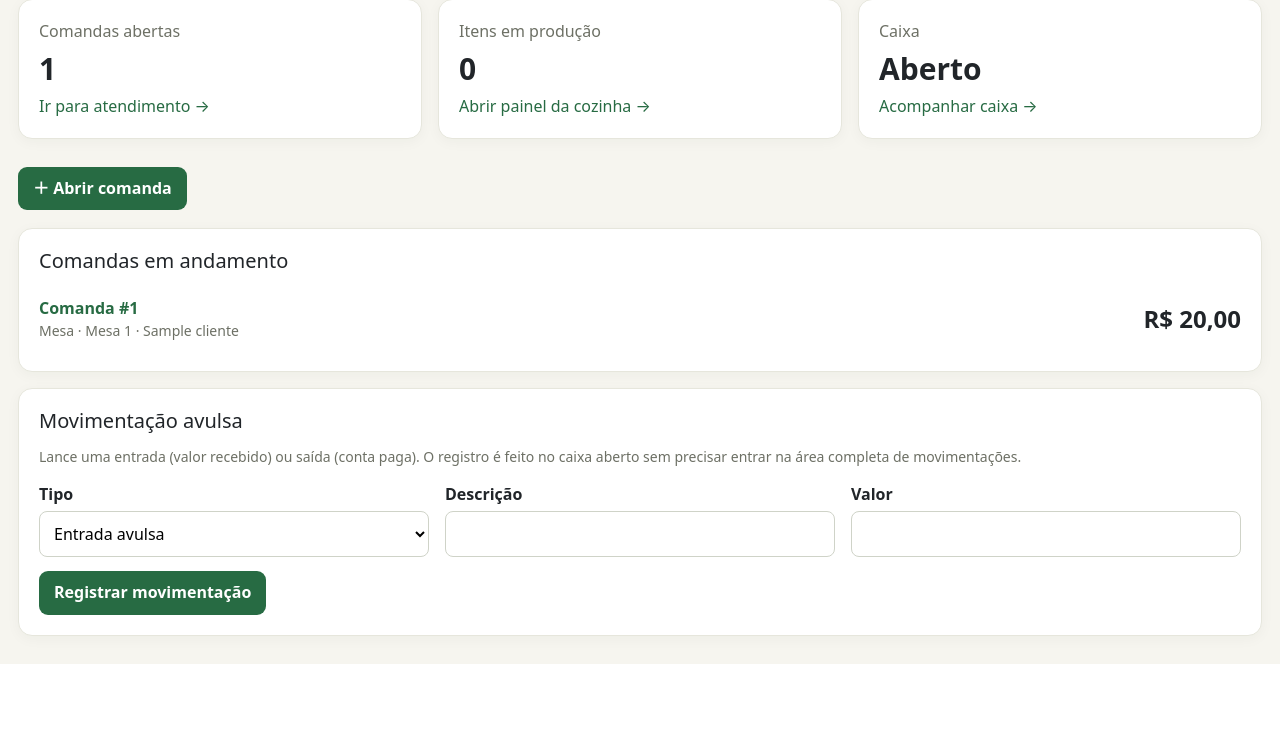
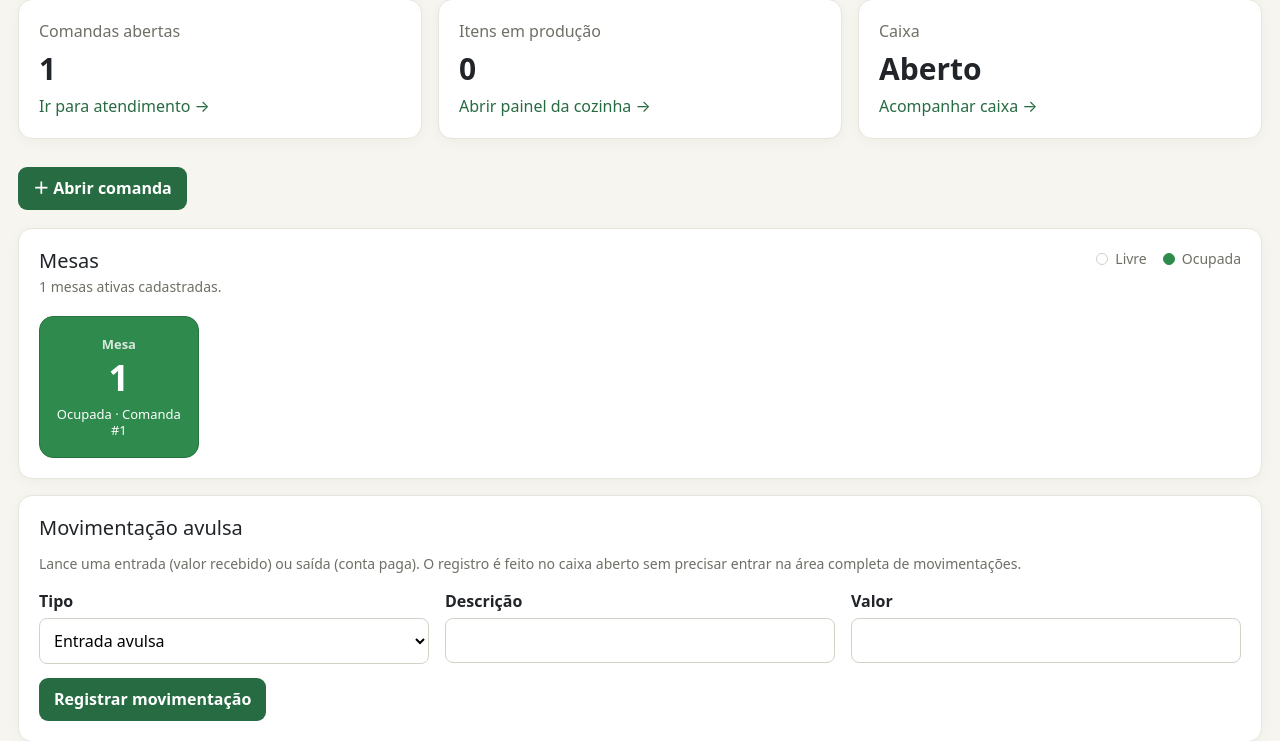
Before and after one commit to joaosalesgn/garapeiro, a Django app: page / in a window 1280 px wide. Shown: the part 197-938 px from the top of the page. Before the commit the page ends 861 px from the top, so only its background shows below. Run offline with Django 5.2, Linux system fonts and the light colour scheme; a user stored in the database is signed in; tables that the repository leaves empty hold one stand-in row (values such as "Sample post").

Commit message:
Melhorado a tela de início colocando mesas em formato de quadrados.

```diff
--- a/atendimento/templates/base.html
+++ b/atendimento/templates/base.html
@@ -9,6 +9,7 @@
     crossorigin="anonymous">
   {% load static %}
   <link href="{% static 'css/utils.css' %}" rel="stylesheet">
+  {% block page_css %}{% endblock %}
 </head>
 
 <body>
--- a/atendimento/templates/comanda.html
+++ b/atendimento/templates/comanda.html
@@ -6,7 +6,7 @@
 {% block extra_css %}<link href="{% static 'css/comanda.css' %}" rel="stylesheet">{% endblock %}
 {% block content %}
     <div class="toolbar">
-        <a href="{% url 'atendimento:comandas' %}">← Atendimento</a><span class="pill {% if comanda.status != 'ABERTA' %}warn{% endif %}">{{ comanda.get_status_display }}</span>
+        <a href="{% url 'atendimento:inicio' %}">← Atendimento</a><span class="pill {% if comanda.status != 'ABERTA' %}warn{% endif %}">{{ comanda.get_status_display }}</span>
     </div>
     <h1>
         Comanda #{{ comanda.pk }}
--- a/atendimento/templates/formulario.html
+++ b/atendimento/templates/formulario.html
@@ -20,7 +20,7 @@
                 </div>
             {% endfor %}
             <div class="toolbar">
-                <button type="submit">Salvar</button><a class="btn secondary" href="{% url voltar %}">Voltar</a>
+                <button type="submit">Salvar</button><a class="btn secondary" href="{% url 'atendimento:inicio' %}">Voltar</a>
             </div>
         </form>
     </section>
--- a/atendimento/templates/inicio.html
+++ b/atendimento/templates/inicio.html
@@ -1,6 +1,10 @@
 {% extends 'base.html' %}
+{% load static %}
 {% block title %}
     Visão geral
+{% endblock %}
+{% block page_css %}
+    <link href="{% static 'css/inicio.css' %}" rel="stylesheet">
 {% endblock %}
 {% block content %}
     <h1>
@@ -53,34 +57,51 @@
             <a class="btn" href="{% url 'atendimento:nova_comanda' %}">＋ Abrir comanda</a>
         </div>
     {% endif %}
-    {% if pode_atendimento %}
-        <section class="card list-card">
-            <h2>
-                Comandas em andamento
-            </h2>
-            {% for comanda in comandas %}
-                <div class="list-row">
-                    <div class="list-row-main">
-                        <strong><a href="{% url 'atendimento:comanda' comanda.pk %}">Comanda #{{ comanda.pk }}</a></strong>
-                        <div class="subtle">
-                            {{ comanda.get_canal_display }}
-                            {% if comanda.mesa %}
-                                · Mesa {{ comanda.mesa.numero }}
-                            {% endif %}
-                            {% if comanda.cliente %}
-                                · {{ comanda.cliente.nome }}
-                            {% endif %}
-                        </div>
-                    </div>
-                    <div class="total">
-                        R$ {{ comanda.total|floatformat:2 }}
-                    </div>
+    {% if pode_atendimento or pode_abrir_comanda %}
+        <section class="card">
+            <div class="tables-heading">
+                <div>
+                    <h2>Mesas</h2>
+                    <p class="subtle">{{ total_mesas }} mesas ativas cadastradas.</p>
                 </div>
-            {% empty %}
-                <div class="empty">
-                    Nenhuma comanda aberta no momento.
+                <div class="tables-legend" aria-label="Legenda das mesas">
+                    <span><i class="table-legend-dot table-legend-free"></i>Livre</span>
+                    <span><i class="table-legend-dot table-legend-busy"></i>Ocupada</span>
                 </div>
-            {% endfor %}
+            </div>
+            <div class="tables-grid">
+                {% for mesa in mesas %}
+                    {% with comanda=mesa.comandas_abertas.0 %}
+                        {% if comanda and pode_atendimento %}
+                            <a class="table-tile table-tile-busy" href="{% url 'atendimento:comanda' comanda.pk %}" aria-label="Mesa {{ mesa.numero }}, ocupada. Abrir comanda {{ comanda.pk }}">
+                                <span class="table-tile-label">Mesa</span>
+                                <strong class="table-tile-number">{{ mesa.numero }}</strong>
+                                <span class="table-tile-status">Ocupada · Comanda #{{ comanda.pk }}</span>
+                            </a>
+                        {% elif comanda %}
+                            <div class="table-tile table-tile-busy table-tile-static" aria-label="Mesa {{ mesa.numero }}, ocupada">
+                                <span class="table-tile-label">Mesa</span>
+                                <strong class="table-tile-number">{{ mesa.numero }}</strong>
+                                <span class="table-tile-status">Ocupada</span>
+                            </div>
+                        {% elif pode_abrir_comanda %}
+                            <a class="table-tile table-tile-free" href="{% url 'atendimento:nova_comanda' %}?mesa={{ mesa.pk }}" aria-label="Mesa {{ mesa.numero }}, livre. Abrir comanda">
+                                <span class="table-tile-label">Mesa</span>
+                                <strong class="table-tile-number">{{ mesa.numero }}</strong>
+                                <span class="table-tile-status">Livre · Abrir comanda</span>
+                            </a>
+                        {% else %}
+                            <div class="table-tile table-tile-free table-tile-static" aria-label="Mesa {{ mesa.numero }}, livre">
+                                <span class="table-tile-label">Mesa</span>
+                                <strong class="table-tile-number">{{ mesa.numero }}</strong>
+                                <span class="table-tile-status">Livre</span>
+                            </div>
+                        {% endif %}
+                    {% endwith %}
+                {% empty %}
+                    <div class="empty tables-empty">Nenhuma mesa ativa cadastrada.</div>
+                {% endfor %}
+            </div>
         </section>
     {% endif %}
     {% if pode_movimentar %}
--- a/atendimento/views.py
+++ b/atendimento/views.py
@@ -6,7 +6,7 @@ from django.contrib.auth import views as auth_views
 from django.contrib.auth import logout as auth_logout
 from django.contrib.auth.decorators import login_required, permission_required
 from django.db import IntegrityError, transaction
-from django.db.models import Sum
+from django.db.models import Prefetch, Sum
 from django.http import Http404
 from django.shortcuts import get_object_or_404, redirect, render
 from django.urls import reverse
@@ -19,7 +19,7 @@ from .forms import (
 )
 from .models import (
     Caixa, Cliente, Comanda, ComandaItem, ItemAdicional, MovimentacaoCaixa, Pagamento,
-    ContaReceber, ContaPagar, BaixaContaPagar
+    ContaReceber, ContaPagar, BaixaContaPagar, Mesa,
 )
 
 
@@ -60,12 +60,25 @@ def inicio(request):
     pode_atendimento = request.user.has_perm("atendimento.view_comanda")
     pode_cozinha = request.user.has_perm("atendimento.view_comandaitem")
     pode_caixa = request.user.has_perm("atendimento.view_caixa")
+    pode_abrir_comanda = request.user.has_perm("atendimento.add_comanda")
     comandas_abertas = (
-        Comanda.objects.filter(status=Comanda.Status.ABERTA).select_related("mesa", "cliente")
+        Comanda.objects.filter(status=Comanda.Status.ABERTA)
         if pode_atendimento else Comanda.objects.none()
     )
+    mesas = (
+        Mesa.objects.filter(ativa=True).order_by("numero").prefetch_related(
+            Prefetch(
+                "comandas",
+                queryset=Comanda.objects.filter(status=Comanda.Status.ABERTA).only("pk", "mesa_id"),
+                to_attr="comandas_abertas",
+            )
+        )
+        if pode_atendimento or pode_abrir_comanda
+        else Mesa.objects.none()
+    )
     return render(request, "inicio.html", {
-        "comandas": comandas_abertas[:12], "total_comandas": comandas_abertas.count(),
+        "mesas": mesas, "total_mesas": mesas.count(),
+        "total_comandas": comandas_abertas.count(),
         "itens_cozinha": ComandaItem.objects.filter(
             status_producao=ComandaItem.StatusProducao.ENVIADO,
             comanda__status=Comanda.Status.ABERTA,
@@ -74,7 +87,7 @@ def inicio(request):
         "pode_atendimento": pode_atendimento,
         "pode_cozinha": pode_cozinha,
         "pode_caixa": pode_caixa,
-        "pode_abrir_comanda": request.user.has_perm("atendimento.add_comanda"),
+        "pode_abrir_comanda": pode_abrir_comanda,
         "pode_movimentar": request.user.has_perm("atendimento.add_movimentacaocaixa"),
         "movimentacao_form": MovimentacaoForm() if request.user.has_perm("atendimento.add_movimentacaocaixa") else None,
         "caixa_disponivel": _caixa_aberto() is not None if request.user.has_perm("atendimento.add_movimentacaocaixa") else False,
@@ -92,7 +105,10 @@ def comandas(request):
 @login_required
 @permission_required("atendimento.add_comanda", raise_exception=True)
 def nova_comanda(request):
-    form = NovaComandaForm(request.POST or None)
+    form = NovaComandaForm(
+        request.POST or None,
+        initial={"mesa": request.GET.get("mesa")} if request.method == "GET" else None,
+    )
     if request.method == "POST" and form.is_valid():
         dados = form.cleaned_data
         comanda = Comanda.objects.create(
--- /dev/null
+++ b/static/css/inicio.css
@@ -0,0 +1,147 @@
+.tables-heading {
+    display: flex;
+    align-items: flex-start;
+    justify-content: space-between;
+    gap: 16px;
+    margin-bottom: 18px
+}
+
+.tables-heading h2 {
+    margin-bottom: 4px
+}
+
+.tables-heading p {
+    margin: 0
+}
+
+.tables-legend {
+    display: flex;
+    align-items: center;
+    gap: 16px;
+    flex-wrap: wrap;
+    color: var(--muted);
+    font-size: 14px
+}
+
+.tables-legend span {
+    display: inline-flex;
+    align-items: center;
+    gap: 7px
+}
+
+.table-legend-dot {
+    width: 12px;
+    height: 12px;
+    display: inline-block;
+    border: 1px solid #cfd3c8;
+    border-radius: 50%
+}
+
+.table-legend-free {
+    background: #fff
+}
+
+.table-legend-busy {
+    background: #2f8a4d;
+    border-color: #2f8a4d
+}
+
+.tables-grid {
+    display: grid;
+    grid-template-columns: repeat(auto-fill, minmax(142px, 1fr));
+    gap: 14px
+}
+
+.table-tile {
+    min-height: 142px;
+    display: flex;
+    flex-direction: column;
+    align-items: center;
+    justify-content: center;
+    gap: 4px;
+    padding: 14px 10px;
+    border: 1px solid #d8dbd1;
+    border-radius: 14px;
+    text-align: center;
+    transition: transform .15s ease, box-shadow .15s ease, border-color .15s ease
+}
+
+.table-tile:hover {
+    transform: translateY(-2px);
+    box-shadow: 0 7px 18px #20231916;
+    text-decoration: none
+}
+
+.table-tile:focus-visible {
+    outline: 3px solid #276b4350;
+    outline-offset: 2px
+}
+
+.table-tile-free {
+    background: #fff;
+    color: var(--ink)
+}
+
+.table-tile-free:hover {
+    border-color: var(--green);
+    color: var(--green)
+}
+
+.table-tile-busy {
+    background: #2f8a4d;
+    border-color: #267541;
+    color: #fff
+}
+
+.table-tile-busy:hover {
+    background: #267541;
+    color: #fff
+}
+
+.table-tile-static {
+    cursor: default
+}
+
+.table-tile-static:hover {
+    transform: none;
+    box-shadow: none
+}
+
+.table-tile-label {
+    font-size: 13px;
+    font-weight: 650;
+    opacity: .8
+}
+
+.table-tile-number {
+    font-size: 36px;
+    line-height: 1.1;
+    font-variant-numeric: tabular-nums
+}
+
+.table-tile-status {
+    max-width: 100%;
+    margin-top: 5px;
+    font-size: 13px;
+    line-height: 1.25;
+    overflow-wrap: anywhere
+}
+
+.tables-empty {
+    grid-column: 1 / -1
+}
+
+@media (max-width: 520px) {
+    .tables-heading {
+        flex-direction: column
+    }
+
+    .tables-grid {
+        grid-template-columns: repeat(auto-fill, minmax(118px, 1fr));
+        gap: 10px
+    }
+
+    .table-tile {
+        min-height: 126px
+    }
+}
```
Also changed, not shown: atendimento/tests_operacao.py (+23 -0 lines).
